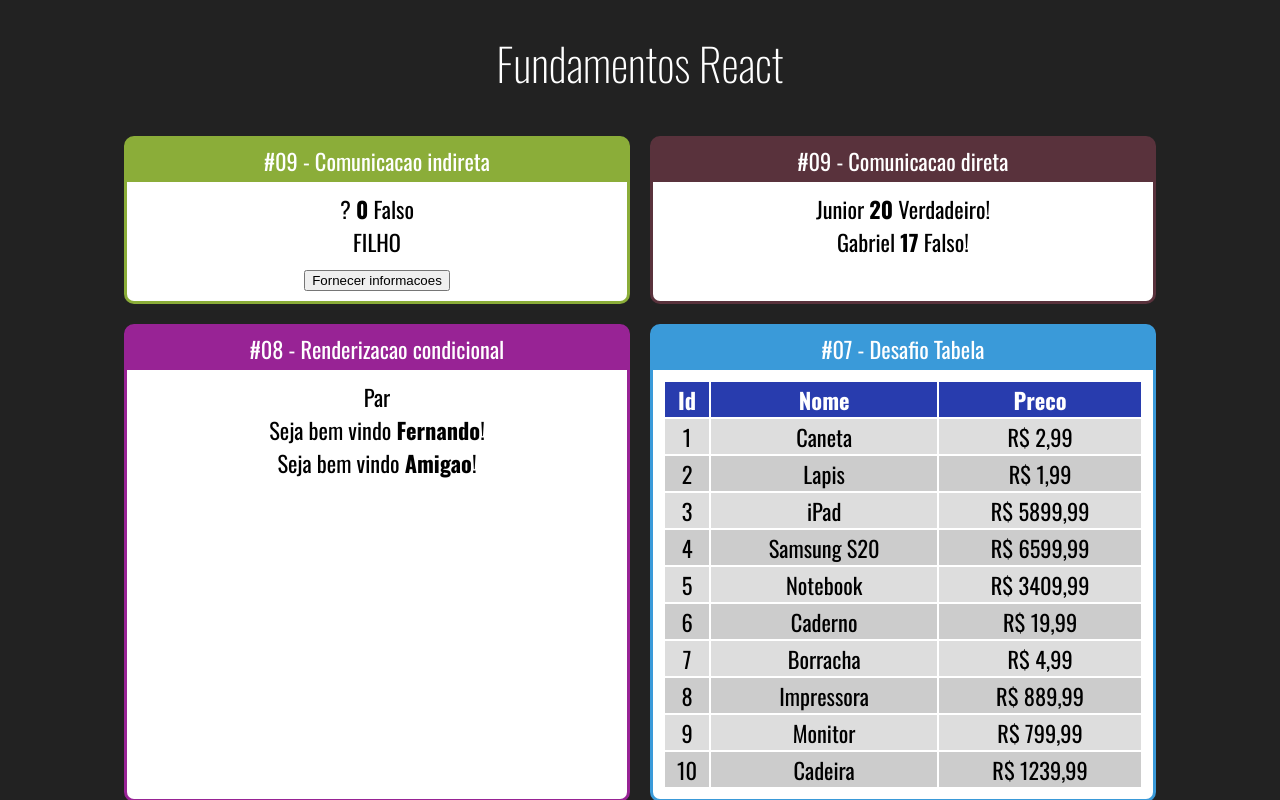
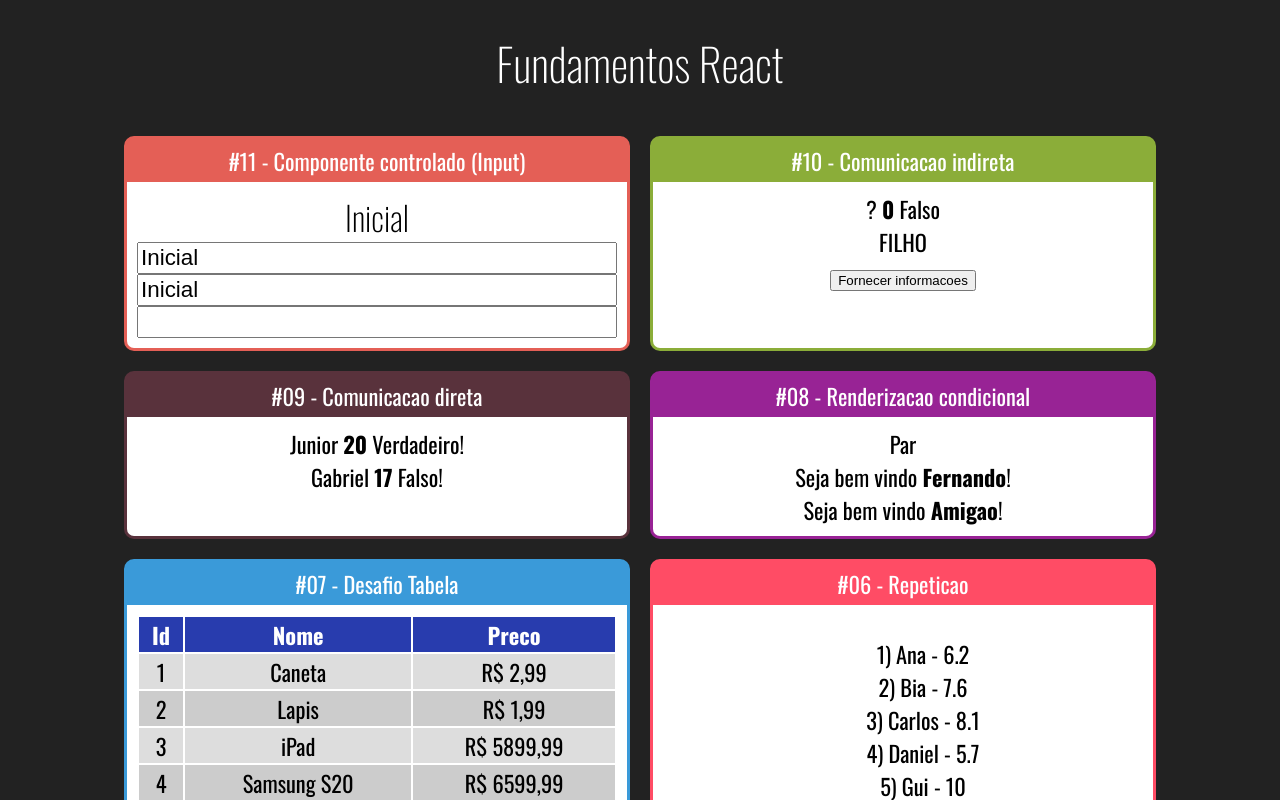
Before and after one commit to willbueno/fundamentos-react, a React (Create React App) app: page / in a window 1280 px wide. Shown: the top 800 px of the page. Built offline with nearby package versions, Linux system fonts and the light colour scheme.

Commit message:
controlled components

```diff
--- a/src/App.jsx
+++ b/src/App.jsx
@@ -3,6 +3,7 @@ import React from 'react'
 
 import Card from './components/layout/Card'
 
+import Input from './components/formulario/Input'
 import IndiretaPai from './components/comunicacao/IndiretaPai'
 import DiretaPai from './components/comunicacao/DiretaPai'
 import UsuarioInfo from './components/condicional/UsuarioInfo'
@@ -22,8 +23,11 @@ export default () => {
             <h1>Fundamentos React</h1>
 
             <div className='Cards'>
+                <Card titulo="#11 - Componente controlado (Input)" color="#E45F56">
+                    <Input />
+                </Card>
 
-                <Card titulo="#09 - Comunicacao indireta" color="#8BAD39">
+                <Card titulo="#10 - Comunicacao indireta" color="#8BAD39">
                     <IndiretaPai />
                 </Card>
 
--- /dev/null
+++ b/src/components/formulario/Input.css
@@ -0,0 +1,3 @@
+.Input input {
+    font-size: 1.4rem;
+}
--- /dev/null
+++ b/src/components/formulario/Input.jsx
@@ -0,0 +1,26 @@
+import './Input.css'
+import React, { useState } from "react"
+
+export default props => {
+
+    const [valor, setValor] = useState('Inicial')
+
+    function quandoMudar(e) {
+        setValor(e.target.value)
+    }
+
+    return (
+        <div className="Input">
+            <h2>{valor}</h2>
+            <div style={{
+                display: 'flex',
+                flexDirection: 'column'
+            }
+            }>
+                <input value={valor} onChange={quandoMudar} />
+                <input value={valor} readOnly />
+                <input value={undefined} />
+            </div>
+        </div>
+    )
+}
```
